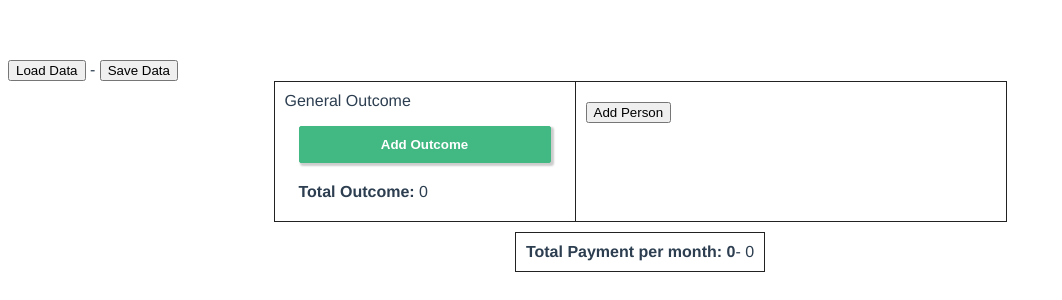
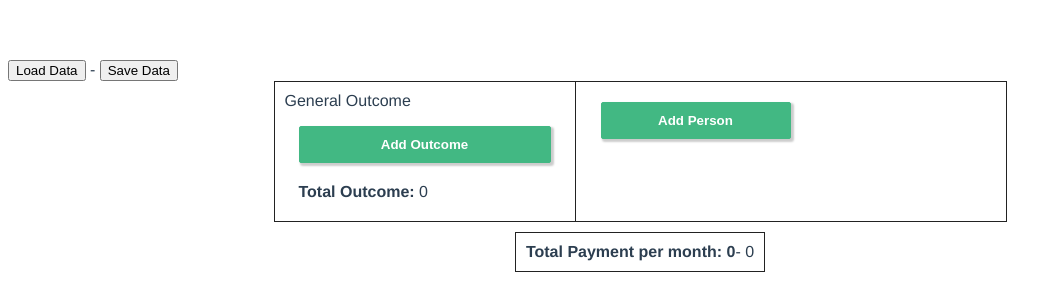
Before and after one commit to hybrid-blue/vue-buget-planner, a Vue app: page / in a window 1280 px wide. Shown: the top 300 px of the page, without its empty margins (0-1062 px from the left). Built offline with nearby package versions, Linux system fonts and the light colour scheme.

Commit message:
:art: Add icon to remove button and better styling.

```diff
--- a/src/components/AddPerson.vue
+++ b/src/components/AddPerson.vue
@@ -6,7 +6,7 @@
       </template>
     </div>
     <div class="button-wrapper button-wrapper__horizontal">
-      <button v-on:click="addPerson">Add Person</button>
+      <button class="form-button form-button__large-width form-button__right-margin" v-on:click="addPerson">Add Person</button>
     </div>
   </div>
 </template>
@@ -69,7 +69,7 @@
    flex-direction: row;
    fieldset{
      display: block;
-     border: 2px solid #222;
+     border: 0;
    }
    label{
      font-weight: 600;
@@ -77,6 +77,12 @@
    }
    legend{
      font-weight: 600;
+   }
+   .person-form{
+     margin: 0 10px 0 0;
+     &:last-child{
+       margin: 0;
+     }
    }
  }
 
@@ -129,12 +135,58 @@
       width: 50%;
       margin: 10px 0;
     }
+    background: #42b883;
+    border: 1px solid #42b883;
+    border-radius: 2px;
+    color: #fff;
+    padding: 10px 0;
+    font-weight: 600;
+    box-shadow: 2px 2px 2px 1px rgba(0, 0, 0, 0.2);
   }
   .form-text{
     &__bold{
       font-weight: 600;
     }
   }
+  .select-rate{
+    margin: 0 0 0 10px;
+  }
+ }
+
+ .form-button{
+   &__full-width{
+     width: 100%;
+     margin: 10px 0;
+   }
+   &__half-width{
+     width: 50%;
+     margin: 10px 0;
+   }
+   &__large-width{
+     width: 190px;
+     margin: 10px 0;
+   }
+   &__right-margin{
+     margin: 0 0 0 15px;
+   }
+   background: #42b883;
+   border: 1px solid #42b883;
+   border-radius: 2px;
+   color: #fff;
+   padding: 10px 0;
+   font-weight: 600;
+   box-shadow: 2px 2px 2px 1px rgba(0, 0, 0, 0.2);
+   outline: none;
+   &:active{
+     transform: translate(2px, 2px);
+     box-shadow: 0px 0px 0px 0px rgba(0, 0, 0, 0);
+     border: 1px solid transparent;
+     outline: none;
+   }
+   &-remove{
+     margin: 0 0 0 10px;
+     padding: 2px 10px !important;
+   }
  }
 
  .button-wrapper{
```
